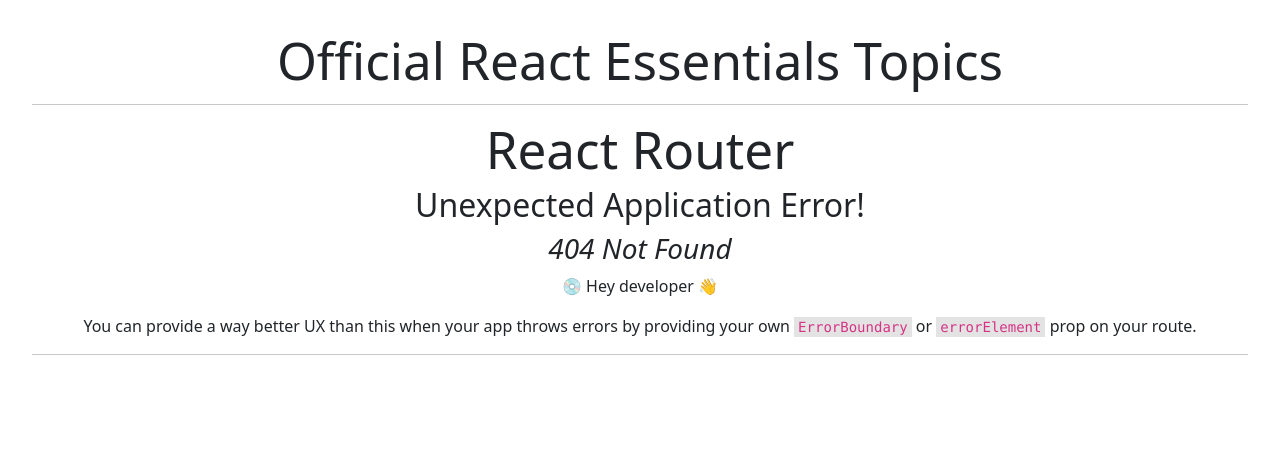
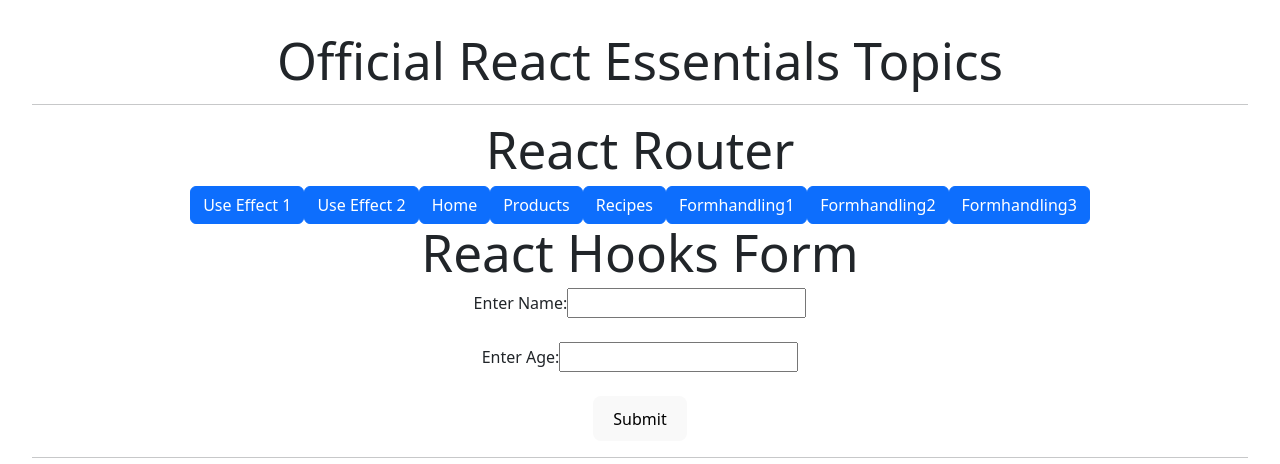
Before and after one commit to Akshaygohrava/React-Essentials, a React (Vite) app: page /Formhandling3 in a window 1280 px wide. Before the commit this address had no page. Shown: the top 464 px of the page. Built offline with nearby package versions, Linux system fonts and the light colour scheme.

Commit message:
React Hooks Form

```diff
--- a/src/Components/React-Routing/Formhandling2.jsx
+++ b/src/Components/React-Routing/Formhandling2.jsx
@@ -1,11 +1,41 @@
 import React from 'react'
 import Routes from './Routes'
+import { useState, useEffect } from 'react'
 
 export default function Formhandling2() {
+  const [formdata, setFormdata] = useState({
+    "username": "Akshay",
+    "password": "1234@",
+    "age": 28
+  });
+
+  const handlechange = (e) => {
+          console.log("hello, input chnaged !");
+          console.log(e.target);
+          console.log(e.target.name)
+          const name = e.target.name;
+          const value = e.target.value;
+
+          setFormdata({...formdata, [name]:[value]})
+
+  }
+
   return (
     <>
         <Routes />
-       <h1>Form Handling 2</h1>
+       <h1>Form Handling 2</h1><br /><br />
+       <form>
+         <label htmlFor="Username">Enter UserName :</label>
+         <input type="text" name="username" id="username" onChange={handlechange} value={formdata.username} />
+         <br /><br />
+         <label htmlFor="Password">Enter Password :</label>
+         <input type="text" name="password" id="password" onChange={handlechange} value={formdata.password}  />
+         <br /><br />
+         <label htmlFor="Age">Age :</label>
+         <input type="number" name="number" id="number" onChange={handlechange} value={formdata.age}/>
+         <br /><br />
+         <button type="submit">Submit</button>
+       </form>
     </>
   )
 }
--- /dev/null
+++ b/src/Components/React-Routing/Formhandling3.jsx
@@ -0,0 +1,27 @@
+import React from 'react'
+import Routes from './Routes'
+import { useForm } from 'react-hook-form'
+
+export default function Formhandling3() {
+    const {register, handleSubmit} = useForm();
+
+    const submithandler = (data) => {
+          console.log(data);
+    }
+  return (
+    <>
+      <Routes /><br />
+       <h1>React Hooks Form</h1>
+
+         <form onSubmit={() => submithandler(handleSubmit) }>
+            <label htmlFor="name">Enter Name:</label>
+            <input type="text" {...register("name" , { required: "Name is Needed " })} />
+            <br /><br />
+            <label htmlFor="age">Enter Age:</label>
+            <input type="number" {...register("age" , { required: "Age is Require !" })} />
+            <br /><br />
+            <button type="submit">Submit</button>
+         </form>
+    </>
+  )
+}
--- a/src/Components/React-Routing/Router.jsx
+++ b/src/Components/React-Routing/Router.jsx
@@ -6,6 +6,7 @@
 import Recipes from './Recipes'
 import Formhandling1 from './Formhandling1'
 import Formhandling2 from './Formhandling2'
+import Formhandling3 from './Formhandling3'
 const router = createBrowserRouter ([
     {
         path: "/",
@@ -28,6 +29,9 @@
     },{
         path: "Formhandling2",
         element: <Formhandling2 />
+    },{
+        path: "Formhandling3",
+        element: <Formhandling3 />
     }
 ])
 const Router = () => {
--- a/src/Components/React-Routing/Routes.jsx
+++ b/src/Components/React-Routing/Routes.jsx
@@ -10,6 +10,7 @@
        <Link className='btn btn-primary' to={"/Recipes"}>Recipes</Link>
        <Link className='btn btn-primary' to={"/Formhandling1"}>Formhandling1</Link>
        <Link className='btn btn-primary' to={"/Formhandling2"}>Formhandling2</Link>
+       <Link className='btn btn-primary' to={"/Formhandling3"}>Formhandling3</Link>
     </>
   )
 }
```
